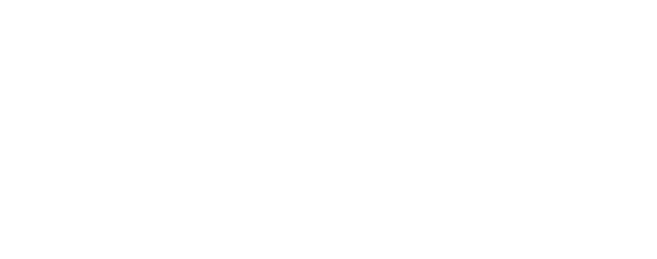
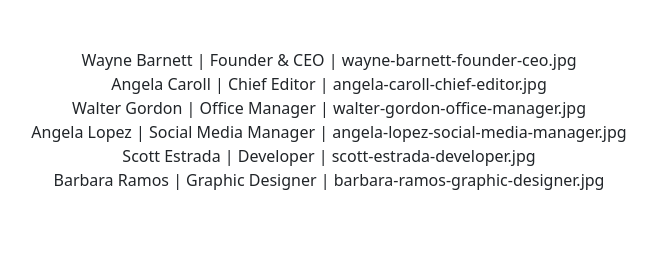
Before and after one commit to ManuelTano/js-our-team, a plain HTML site: page index.html in a window 1280 px wide. Shown: the whole page, without its empty margins (327-984 px from the left). Drawn offline with nearby package versions, Linux system fonts and the light colour scheme.

Commit message:
#MILESTONE 2

```diff
--- a/css/style.css
+++ b/css/style.css
@@ -0,0 +1,3 @@
+ul {
+    list-style-type: none;
+}
--- a/index.html
+++ b/index.html
@@ -23,7 +23,13 @@
 </head>
 
 <body>
-
+    <div class="container p-5">
+        <div class="row justify-content-center">
+            <div class="col-12 text-center">
+                <ul id="member"></ul>
+            </div>
+        </div>
+    </div>
     <script src="js/script.js"></script>
 </body>
 
--- a/js/script.js
+++ b/js/script.js
@@ -45,3 +45,10 @@
 ];
 
 console.log(team);
+
+const members = document.getElementById('member');
+
+for (let i = 0; i < team.length; i++) {
+    const infomembers = team[i];
+    members.innerHTML += `<li>${infomembers.name} | ${infomembers.work} | ${infomembers.image}</li>`;
+    }
```
